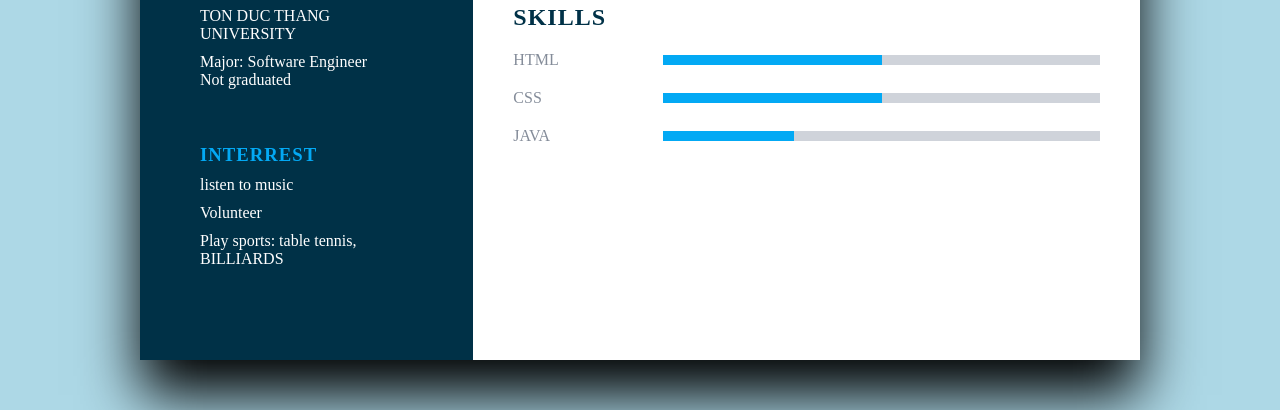
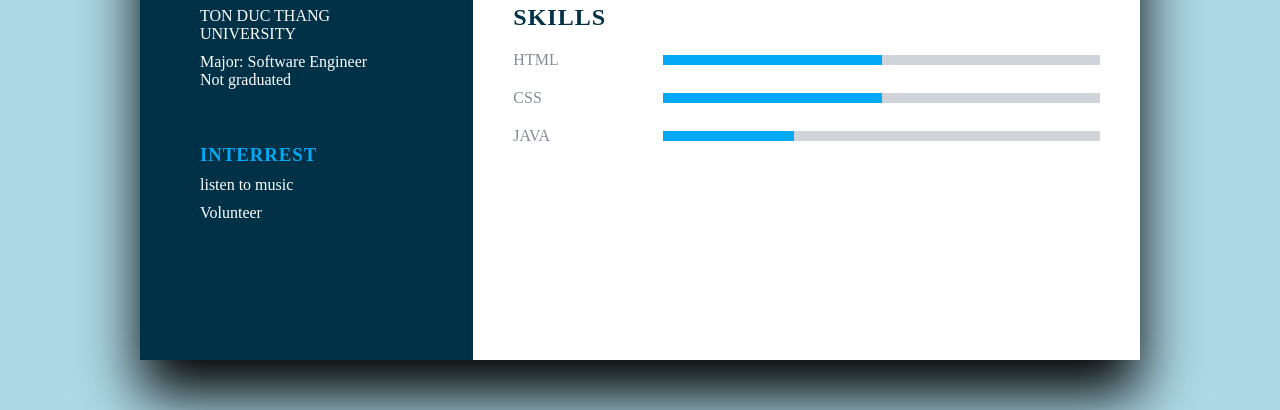
Before and after one commit to vonhatduy1809/github-CV, a plain HTML site: page index.html in a window 1280 px wide. Shown: the part 690-1100 px from the top of the page. Drawn offline with Linux system fonts and the light colour scheme.

Commit message:
update code

```diff
--- a/index.html
+++ b/index.html
@@ -69,12 +69,7 @@
 
                     </li>
                 </ul>
-                <ul>
-                    <li>
-                        <span class="text">Play sports: table tennis, BILLIARDS</span>
 
-                    </li>
-                </ul>
             </div>
 
         </div>
```
